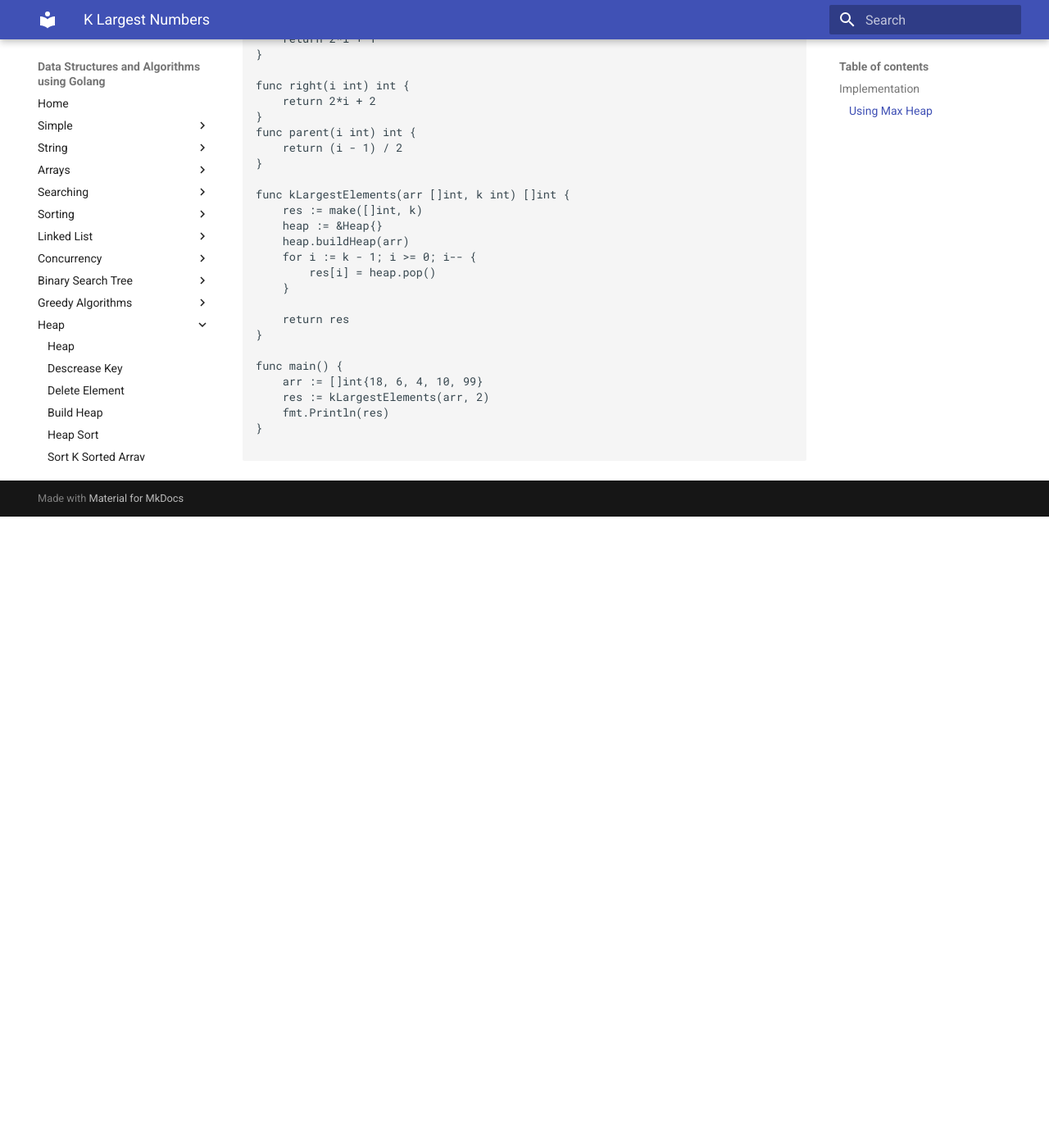
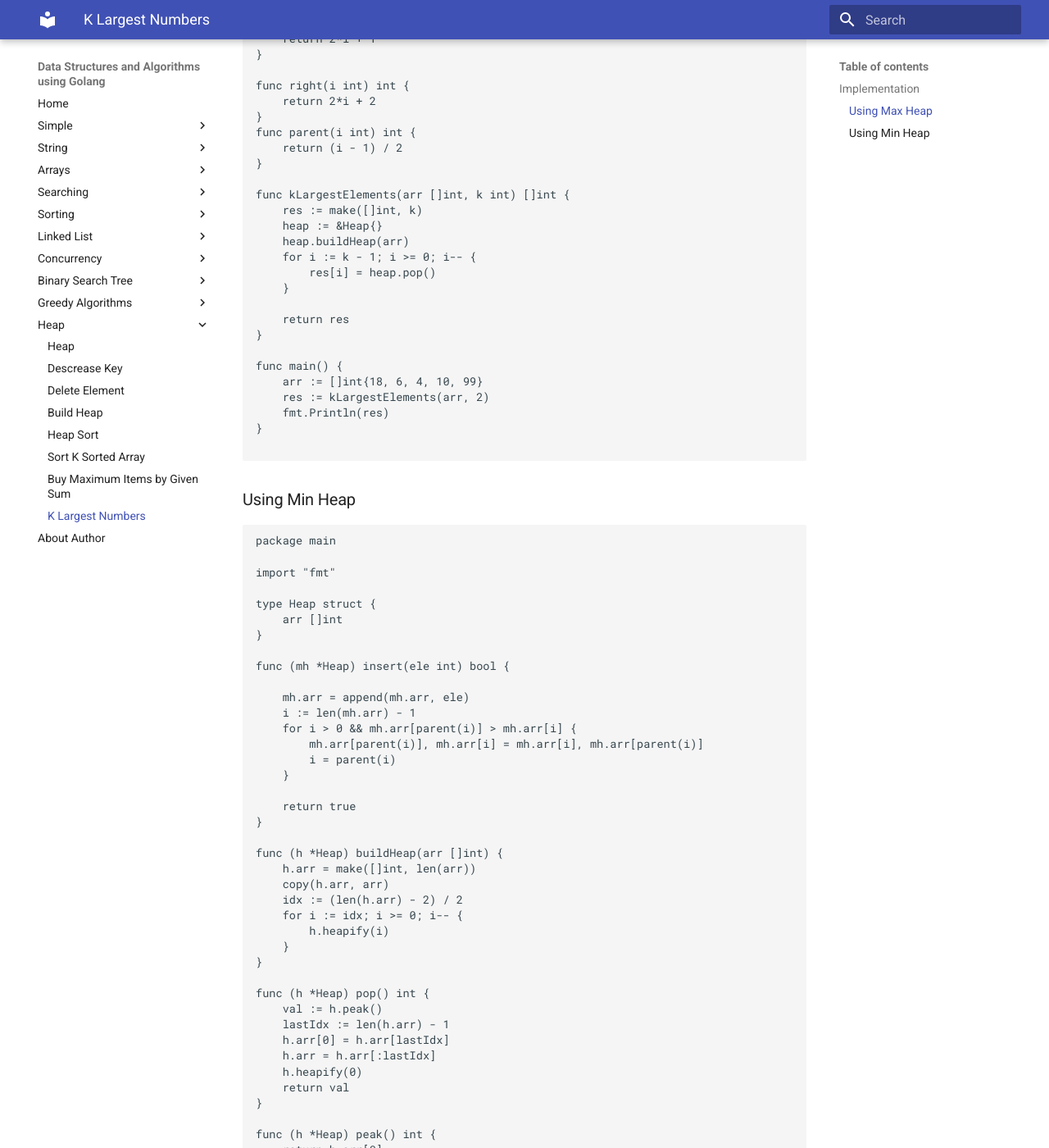
Before and after one commit to prithvipal/golang-dsa, an MkDocs documentation site: the page built from docs/heap/k_largest_numbers.md, in a window 1280 px wide and 1400 px high, scrolled down 1163 px. Shown: the whole window at 82% size. Built offline with MkDocs 1.6.1 and Material for MkDocs 9.7.7, drawn with Linux system fonts in a browser that asks for light colours; before the commit the page ends 1793 px from its top, so only the background shows below that; some of the changed text lies outside the part shown.

Commit message:
k largest elements numbers using min heap

````diff
--- a/docs/heap/k_largest_numbers.md
+++ b/docs/heap/k_largest_numbers.md
@@ -81,3 +81,110 @@
 }
 
 ```
+
+### Using Min Heap
+
+```
+package main
+
+import "fmt"
+
+type Heap struct {
+	arr []int
+}
+
+func (mh *Heap) insert(ele int) bool {
+
+	mh.arr = append(mh.arr, ele)
+	i := len(mh.arr) - 1
+	for i > 0 && mh.arr[parent(i)] > mh.arr[i] {
+		mh.arr[parent(i)], mh.arr[i] = mh.arr[i], mh.arr[parent(i)]
+		i = parent(i)
+	}
+
+	return true
+}
+
+func (h *Heap) buildHeap(arr []int) {
+	h.arr = make([]int, len(arr))
+	copy(h.arr, arr)
+	idx := (len(h.arr) - 2) / 2
+	for i := idx; i >= 0; i-- {
+		h.heapify(i)
+	}
+}
+
+func (h *Heap) pop() int {
+	val := h.peak()
+	lastIdx := len(h.arr) - 1
+	h.arr[0] = h.arr[lastIdx]
+	h.arr = h.arr[:lastIdx]
+	h.heapify(0)
+	return val
+}
+
+func (h *Heap) peak() int {
+	return h.arr[0]
+}
+
+func (h *Heap) isEmpty() bool {
+	return len(h.arr) == 0
+}
+
+func (h *Heap) heapify(i int) {
+	leftIdx := left(i)
+	rightIdx := right(i)
+	minIdx := i
+	if leftIdx <= len(h.arr)-1 && h.arr[leftIdx] < h.arr[i] {
+		minIdx = leftIdx
+	}
+
+	if rightIdx <= len(h.arr)-1 && h.arr[rightIdx] < h.arr[minIdx] {
+		minIdx = rightIdx
+	}
+	if minIdx == i {
+		return
+	}
+	h.arr[i], h.arr[minIdx] = h.arr[minIdx], h.arr[i]
+	h.heapify(minIdx)
+}
+
+func left(i int) int {
+	return 2*i + 1
+}
+
+func right(i int) int {
+	return 2*i + 2
+}
+func parent(i int) int {
+	return (i - 1) / 2
+}
+
+func kLargestElements(arr []int, k int) []int {
+	res := make([]int, k)
+
+	heap := &Heap{}
+	heap.buildHeap(arr[:k])
+
+	for i := k; i < len(arr); i++ {
+		if heap.peak() < arr[i] {
+			heap.pop()
+			heap.insert(arr[i])
+		}
+	}
+	idx := 0
+	for !heap.isEmpty() {
+		res[idx] = heap.pop()
+		idx++
+	}
+
+	return res
+}
+
+func main() {
+	arr := []int{18, 6, 44, 10, 99}
+	res := kLargestElements(arr, 3)
+	fmt.Println(res)
+}
+
+```
````
